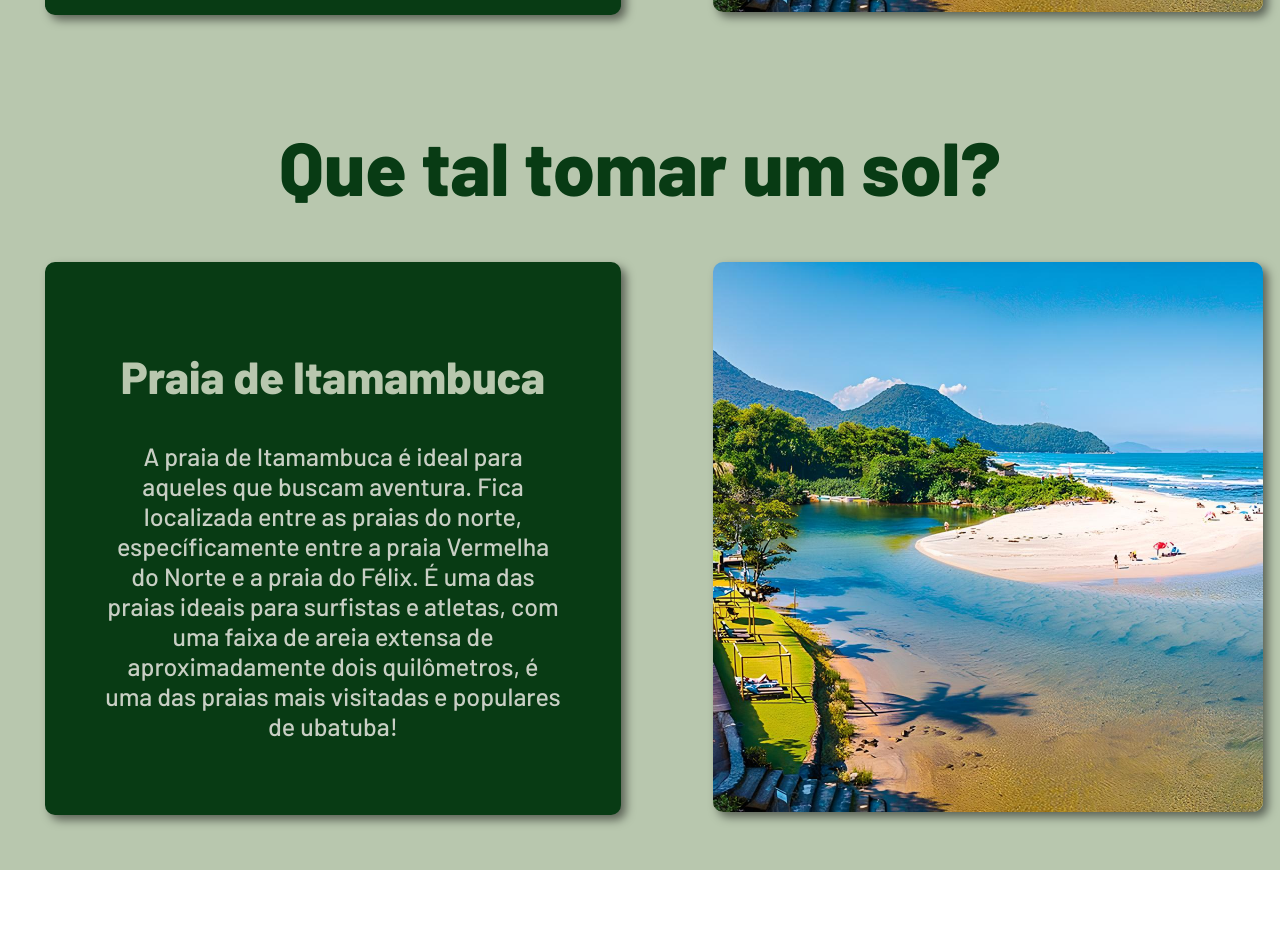
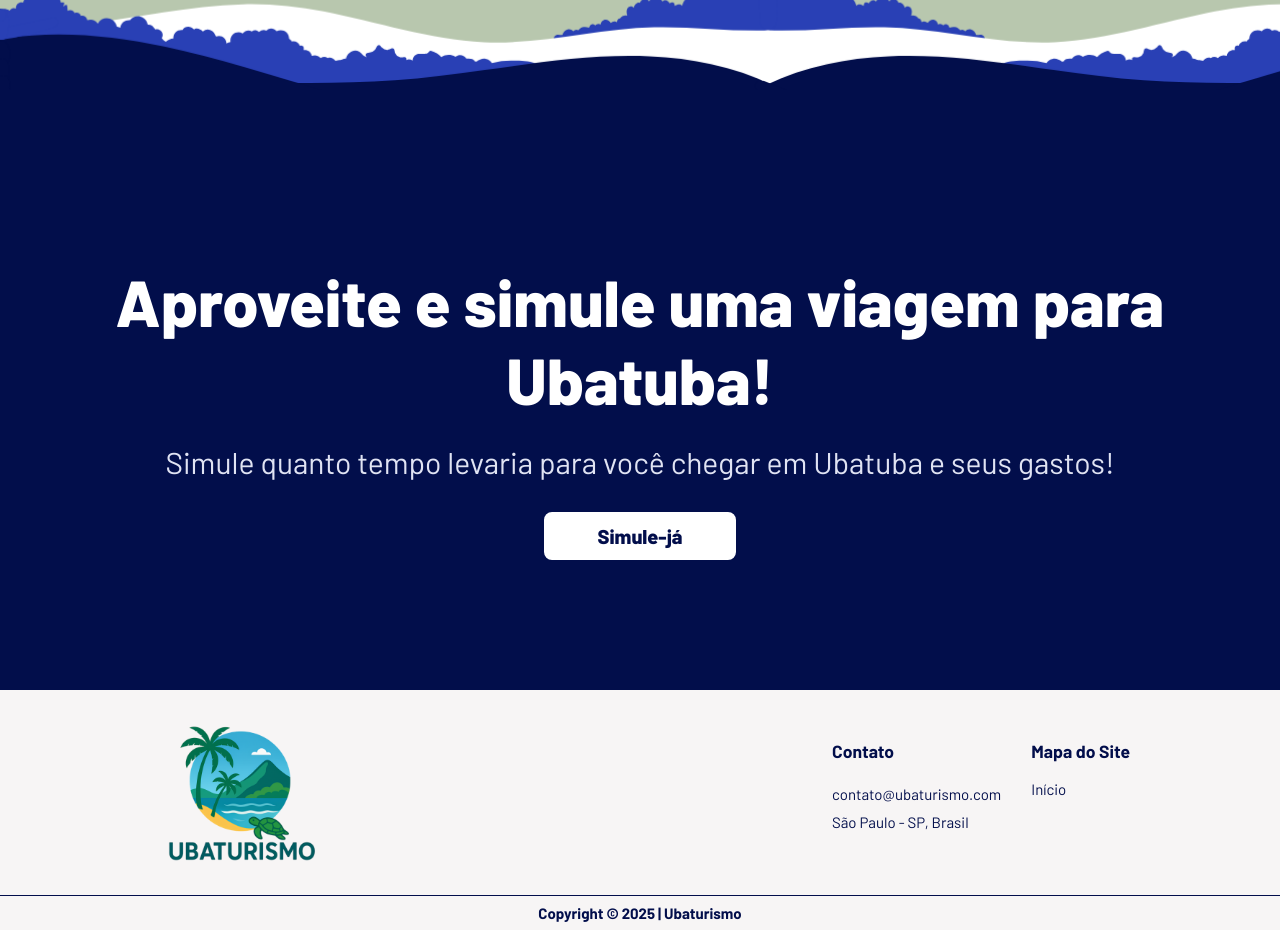
Before and after one commit to leoscavazza/Ubaturismo, a website: page site/public/home.html in a window 1280 px wide. Shown: the part 2280-3210 px from the top of the page. Before the commit the page ends 3150 px from the top, so only its background shows below. Drawn offline with Linux system fonts and the light colour scheme.

Commit message:
Adicionando novo bloco a home

```diff
--- a/site/public/css/home.css
+++ b/site/public/css/home.css
@@ -179,19 +179,21 @@ body {
   flex-direction: column;
   align-items: center;
   width: 100%;
-  height: 800px;
+  height: 820px;
   background-color: #b8c7ae;
+  background-image: url(../assets/imgs/banner_home_simule.png);
+  background-size: cover;
 }
 
 .container_praia img{
-  width: 550px;
+  width: 450px;
   border-radius: 10px;
   box-shadow: 5px 5px 10px rgba(0, 0, 0, 0.5);
-  margin-left: 5%;
+
 }
 
 .container_praia h1 {
-  font-size: 75px;
+  font-size: 65px;
   margin-top: 4%;
   margin-bottom: 4%;
   font-weight: 800;
@@ -219,7 +221,7 @@ body {
 }
 
 .texto_praia h2 {
-  font-size: 45px;
+  font-size: 38px;
   font-weight: 800;
   color: #b8c7ae;
 }
@@ -227,7 +229,121 @@ body {
 .texto_praia p {
   width: 80%;
   margin-top: 0;
-  font-size: 25px;
+  font-size: 28px;
   font-weight: 500;
   color: #c8cfc4;
 }
+
+.footer {
+  background-color: #f7f5f5;
+  height: 240px;
+  color: #fff;
+  display: flex;
+  flex-direction: column;
+  font-size: 15px;
+}
+
+.conteudo_footer {
+  display: flex;
+  justify-content: space-between;
+  height: 240px;
+}
+
+.logo_footer {
+  display: flex;
+  justify-content: center;
+  align-items: center;
+  margin-left: 150px;
+}
+
+.logo_footer img {
+  width: 180px;
+}
+
+.informacao_footer {
+  display: flex;
+  align-items: center;
+  margin-right: 150px;
+
+}
+
+.contato_footer {
+  display: flex;
+  flex-direction: column;
+  color: #020e4b;
+  margin-right: 30px;
+  height: 140px;
+}
+
+.contato_footer span {
+  margin-top: 5px;
+  margin-bottom: 5px;
+}
+
+.mapa_footer {
+  display: flex;
+  flex-direction: column;
+  color: #020e4b;
+  height: 140px;
+}
+
+.mapa_footer a {
+  text-decoration: none;
+  color: #020e4b;
+}
+
+.footer_copyright {
+  display: flex;
+  justify-content: center;
+  align-items: center;
+  color: #020e4b;
+  border-top: 0.5px solid #020e4b;
+  height: 40px;
+}
+
+.container_simule {
+  display: flex;
+  flex-direction: column;
+  align-items: center;
+  justify-content: center;
+  width: 100%;
+  height: 600px;
+  background-color: #020e4b;
+}
+
+.container_simule h1 {
+  font-size: 65px;
+  margin-bottom: 2%;
+  font-weight: 800;
+  color: #ffffff;
+  text-align: center;
+}
+
+.container_simule p {
+  margin-top: 0;
+  font-size: 30px;
+  color: #e0e3f3;
+}
+
+.container_simule a {
+  display: flex;
+  align-items: center;
+  justify-content: center;
+  border: 2px solid #020e4b;
+  background-color: #fff;
+  color: #020e4b;
+  font-size: 20px;
+  font-weight: 800;
+  text-align: center;
+  text-decoration: none;
+  border-radius: 10px;
+  width: 15%;
+  height: 8%;
+  transition: 0.3s ease;
+}
+
+.container_simule a:hover {
+  border: 2px solid #fff;
+  background-color: #020e4b;
+  color: #fff;
+}
--- a/site/public/home.html
+++ b/site/public/home.html
@@ -4,9 +4,10 @@
 <head>
   <meta charset="UTF-8">
   <meta name="viewport" content="width=device-width, initial-scale=1.0">
-  <title>Home</title>
+  <title>Ubaturismo - Home</title>
 
   <link rel="stylesheet" href="./css/home.css">
+  <link rel="icon" href="./assets/icon/logo_favicon.png">
 
   <script src="js/home.js"></script>
 </head>
@@ -94,21 +95,35 @@
     </div>
   </div>
 
-  <div class="container_praia">
-    <h1>Que tal tomar um sol?</h1>
-    <div class="conteudo_praia">
-      <div class="texto_praia">
-        <h2>Praia de Itamambuca</h2>
-        <p>
-          A praia de Itamambuca é ideal para aqueles que buscam aventura. Fica localizada entre as praias do norte,
-          específicamente
-          entre a praia Vermelha do Norte e a praia do Félix. É uma das praias ideais para surfistas e atletas,
-          com uma faixa de areia extensa de aproximadamente dois quilômetros, é uma das praias mais visitadas e
-          populares de ubatuba!</p>
+  <div class="container_simule">
+    <h1>
+      Aproveite e simule uma viagem para
+      <br>
+      <span>Ubatuba!</span>
+    </h1>
+    <p>Simule quanto tempo levaria para você chegar em Ubatuba e seus gastos!</p>
+    <a href="./simulador.html">Simule-já</a>
+  </div>
+
+  <div class="footer">
+    <div class="conteudo_footer">
+      <div class="logo_footer">
+        <img src="assets/icon/logo_ubaturismo.png" alt="Logo Ubaturismo">
       </div>
-      <div>
-        <img src="assets/imgs/itamambuca.jpeg" alt="Praia de Itamambuca">
+      <div class="informacao_footer">
+        <div class="contato_footer">
+          <h3>Contato</h3>
+          <span>contato@ubaturismo.com</span>
+          <span>São Paulo - SP, Brasil</span>
+        </div>
+        <div class="mapa_footer">
+          <h3>Mapa do Site</h3>
+          <a href="index.html">Início</a>
+        </div>
       </div>
+    </div>
+    <div class="footer_copyright">
+      <b>Copyright &copy; 2025 | Ubaturismo</b>
     </div>
   </div>
 </body>
```
Also changed, not shown: site/public/index.html (+1 -1 lines), site/src/controllers/medidaController.js (added, +48 -0 lines), site/public/assets/imgs/banner_home_simule.png (added).
